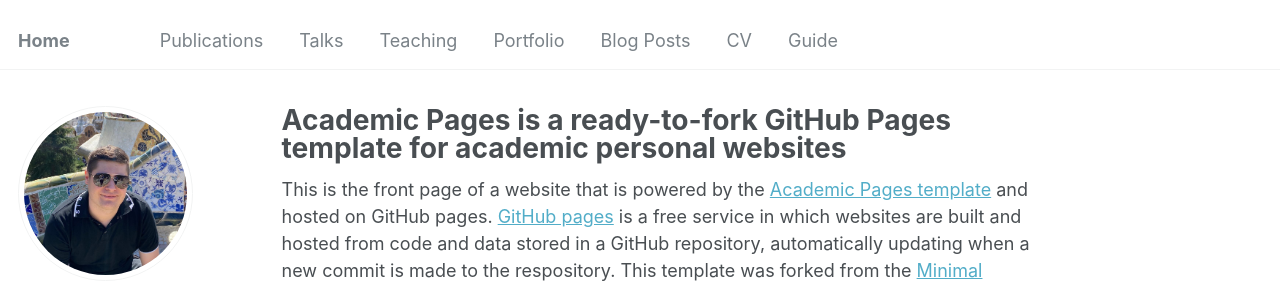
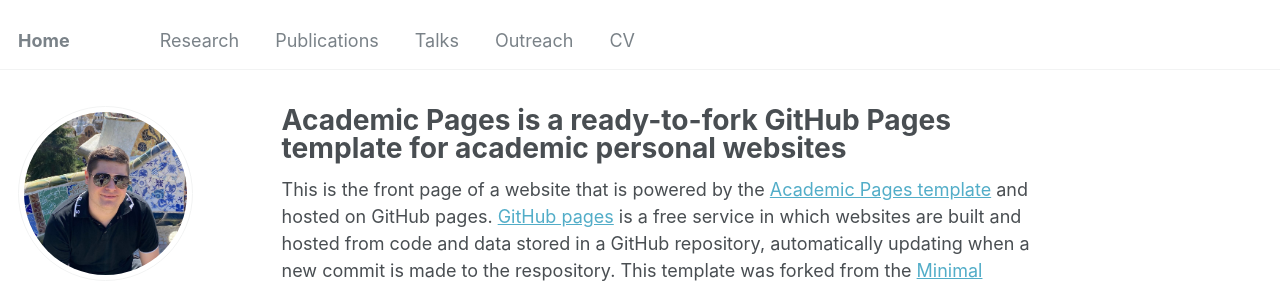
Before and after one commit to tomassoltinsky/tomassoltinsky.github.io, a Jekyll site: the page built from _pages/about.md, in a window 1280 px wide. Shown: the top 283 px of the page. Built offline with Jekyll 4.4.1, drawn with Linux system fonts in a browser that asks for light colours; some web fonts are replaced.

Commit message:
Update navigation.yml

```diff
--- a/_data/navigation.yml
+++ b/_data/navigation.yml
@@ -1,22 +1,16 @@
 # main links links
 main:
+  - title: "Research"
+    url: /research/
+
   - title: "Publications"
     url: /publications/
 
   - title: "Talks"
     url: /talks/
 
-  - title: "Teaching"
-    url: /teaching/
-
-  - title: "Portfolio"
-    url: /portfolio/
-
-  - title: "Blog Posts"
-    url: /year-archive/
+  - title: "Outreach"
+    url: /outreach/
 
   - title: "CV"
     url: /cv/
-
-  - title: "Guide"
-    url: /markdown/
```
